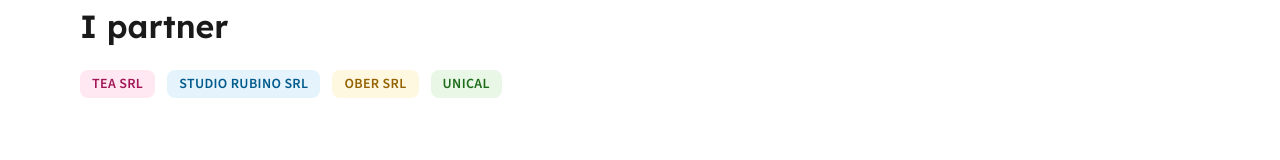
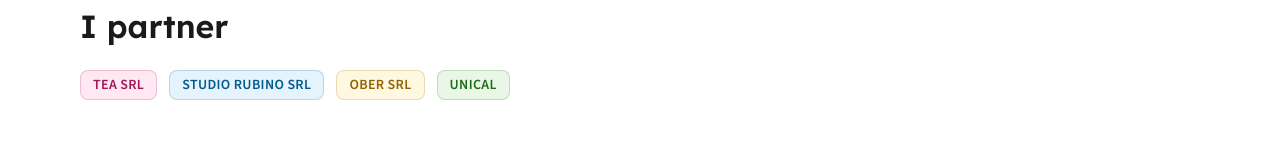
Before and after one commit to LauraCorrado/gaia-game, a React (Vite) app: page / in a window 1280 px wide. Shown: the part 1403-1563 px from the top of the page. Built offline with nearby package versions, Linux system fonts and the light colour scheme.

Commit message:
feat(badge): aggiunti bordi per ui badge

```diff
--- a/src/components/ui/Badge.tsx
+++ b/src/components/ui/Badge.tsx
@@ -8,11 +8,11 @@
 }
 
 const colorMap: Record<BadgeColor, string> = {
-  blue:    'bg-lm-bg-blue text-lm-blue dark:bg-dm-bg-blue dark:text-dm-blue',
-  pink:    'bg-lm-bg-pink text-lm-pink dark:bg-dm-bg-pink dark:text-dm-pink',
-  green:   'bg-lm-bg-green text-lm-green dark:bg-dm-bg-green dark:text-dm-green',
-  yellow:  'bg-lm-bg-yellow text-lm-yellow dark:bg-dm-bg-yellow dark:text-dm-yellow',
-  neutral: 'bg-lm-bg-secondary text-lm-text-secondary dark:bg-dm-bg-secondary dark:text-dm-text-secondary',
+  blue:    'bg-lm-bg-blue    text-lm-blue    border border-lm-blue/20    dark:bg-dm-bg-blue    dark:text-dm-blue    dark:border-dm-blue/20',
+  pink:    'bg-lm-bg-pink    text-lm-pink    border border-lm-pink/20    dark:bg-dm-bg-pink    dark:text-dm-pink    dark:border-dm-pink/20',
+  green:   'bg-lm-bg-green   text-lm-green   border border-lm-green/20   dark:bg-dm-bg-green   dark:text-dm-green   dark:border-dm-green/20',
+  yellow:  'bg-lm-bg-yellow  text-lm-yellow  border border-lm-yellow/20  dark:bg-dm-bg-yellow  dark:text-dm-yellow  dark:border-dm-yellow/20',
+  neutral: 'bg-lm-bg-secondary text-lm-text-secondary border border-lm-text-secondary/10 dark:bg-dm-bg-secondary dark:text-dm-text-secondary'
 }
 
 const sizeMap: Record<BadgeSize, string> = {
```
